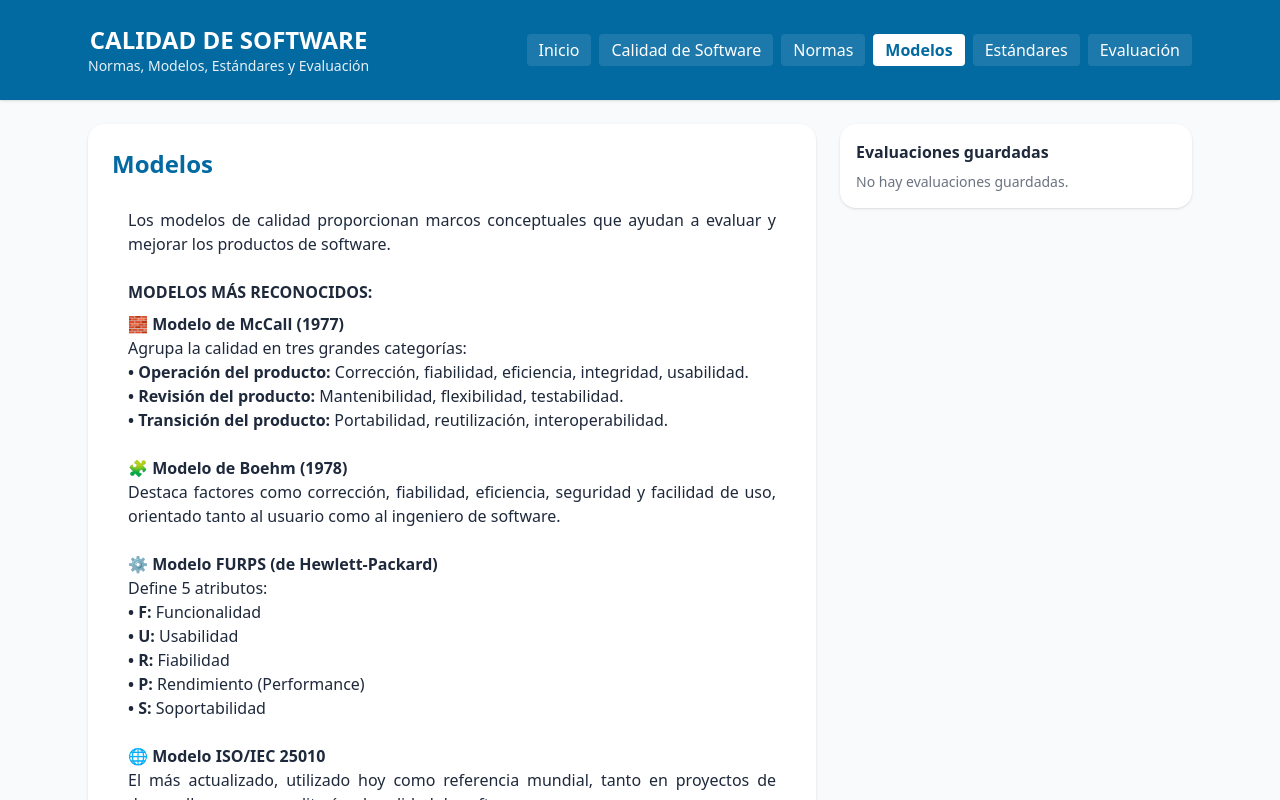
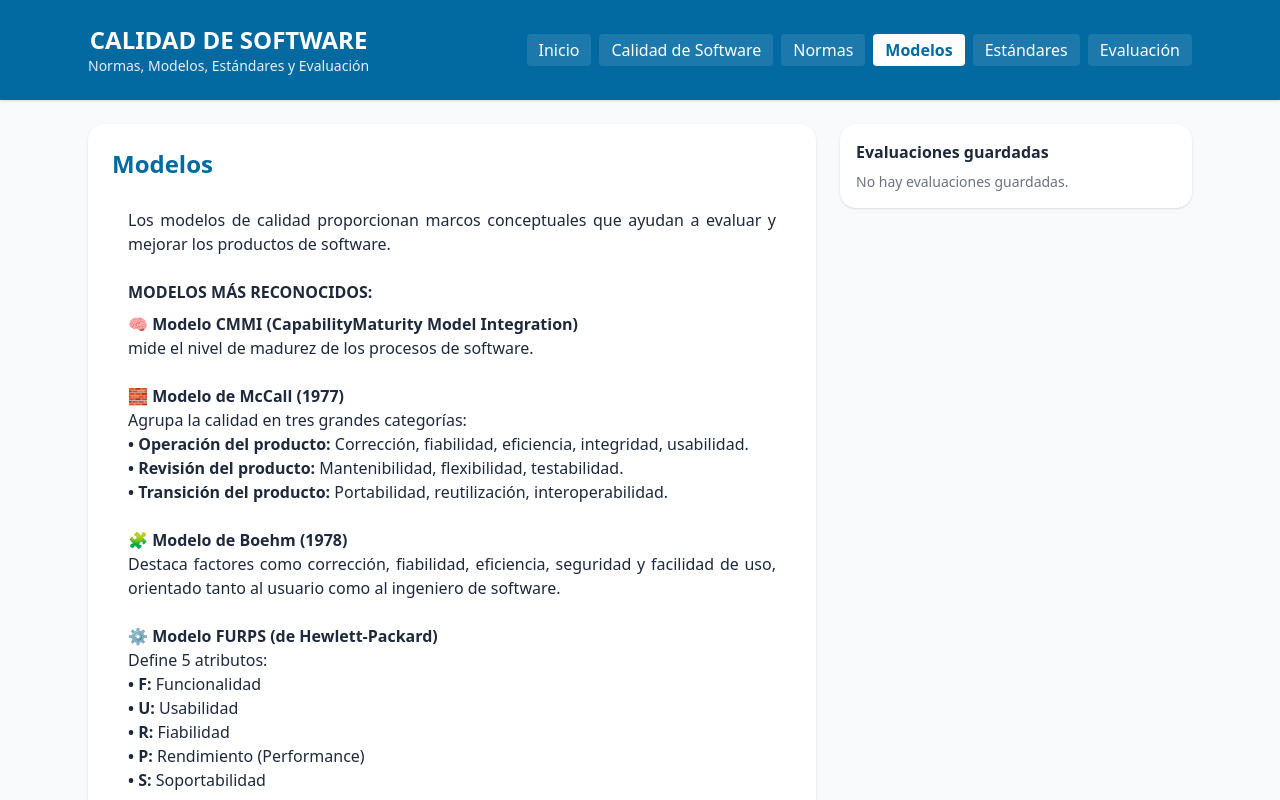
Before and after one commit to valentina-Perez0803/calidadsoftwareapp, a React (Create React App) app: page / in a window 1280 px wide. Both pictures are taken after a click on the button "Modelos". Shown: the top 800 px of the page. Built offline with nearby package versions, Linux system fonts and the light colour scheme.

Commit message:
Ajuste descripciones

```diff
--- a/src/App.js
+++ b/src/App.js
@@ -182,6 +182,8 @@ export default function App() {
         </p>
          <p className="mb-2">
             <ul>
+              <strong>✅ ISO/IEC 25000 (SQuaRE)</strong><li> Define modelos de calidad y métricas.</li>
+              <br></br>
               <strong>✅ ISO/IEC 25010 (Modelo de Calidad de Producto)</strong><li> Define ocho características principales de calidad de software:
               Adecuación funcional, Fiabilidad, Usabilidad, Eficiencia del rendimiento, Mantenibilidad, Portabilidad, Compatibilidad y Seguridad</li>
               <br></br>
@@ -213,6 +215,8 @@ export default function App() {
         </p>
          <p className="mb-2">
             <ul>
+              <strong>🧠 Modelo CMMI (CapabilityMaturity Model Integration)</strong><li> mide el nivel de madurez de los procesos de software.</li>
+              <br></br>
               <strong>🧱 Modelo de McCall (1977)</strong><li> Agrupa la calidad en tres grandes categorías:</li>
               <li><strong>• Operación del producto:</strong> Corrección, fiabilidad, eficiencia, integridad, usabilidad.</li>
               <li><strong>• Revisión del producto:</strong> Mantenibilidad, flexibilidad, testabilidad.</li>
@@ -230,6 +234,7 @@ export default function App() {
               <br></br>
               <strong>🌐 Modelo ISO/IEC 25010</strong><li> El más actualizado, utilizado hoy como referencia mundial, tanto
               en proyectos de desarrollo como en auditorías de calidad de software.</li>
+              <strong>⛓️ ISO/IEC 9126</strong><li> define las características de calidad del software y sus métricas.</li>
             </ul>
         </p>
         </section>
@@ -247,6 +252,7 @@ export default function App() {
             <ul>
               <li><strong>• ISO/IEC 90003:</strong> Guía para aplicar la norma ISO 9001 específicamente al software.</li>
               <li><strong>• IEEE 829:</strong> Estándar para documentación de pruebas de software.</li>
+              <li><strong>• ISO/IEC 12207:</strong> Define el ciclo de vida del software.</li>
               <li><strong>• IEEE 730:</strong> Estándar para la planificación y aseguramiento de calidad de software.</li>
               <li><strong>• ISO/IEC 25000 (SQuaRE):</strong> Marco que reúne estándares relacionados con la evaluación de la calidad del software.</li>
             </ul>
```
